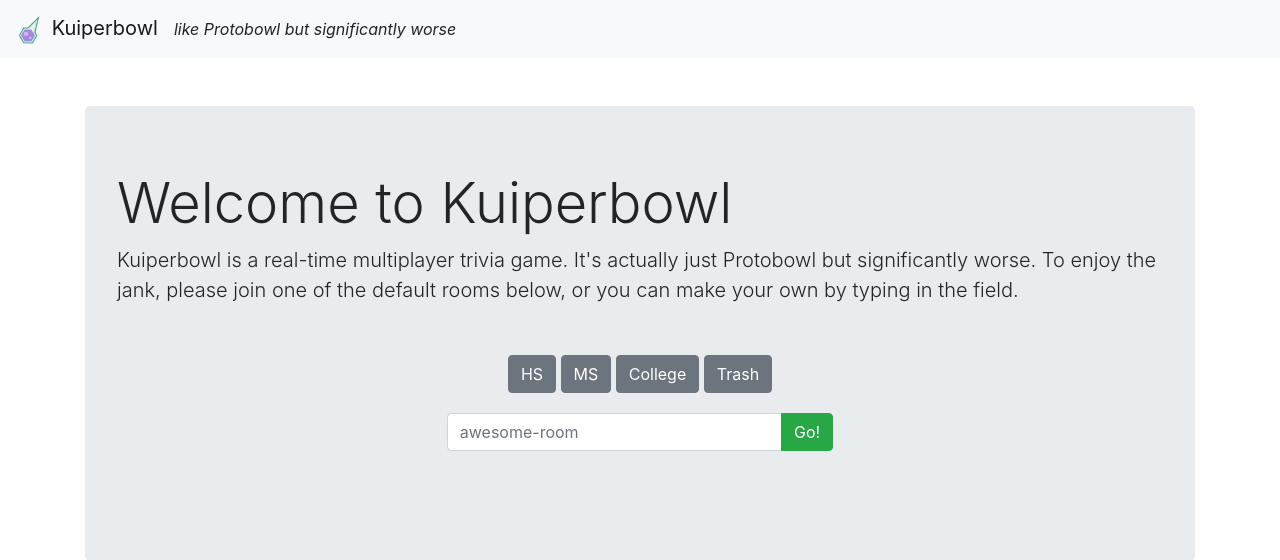
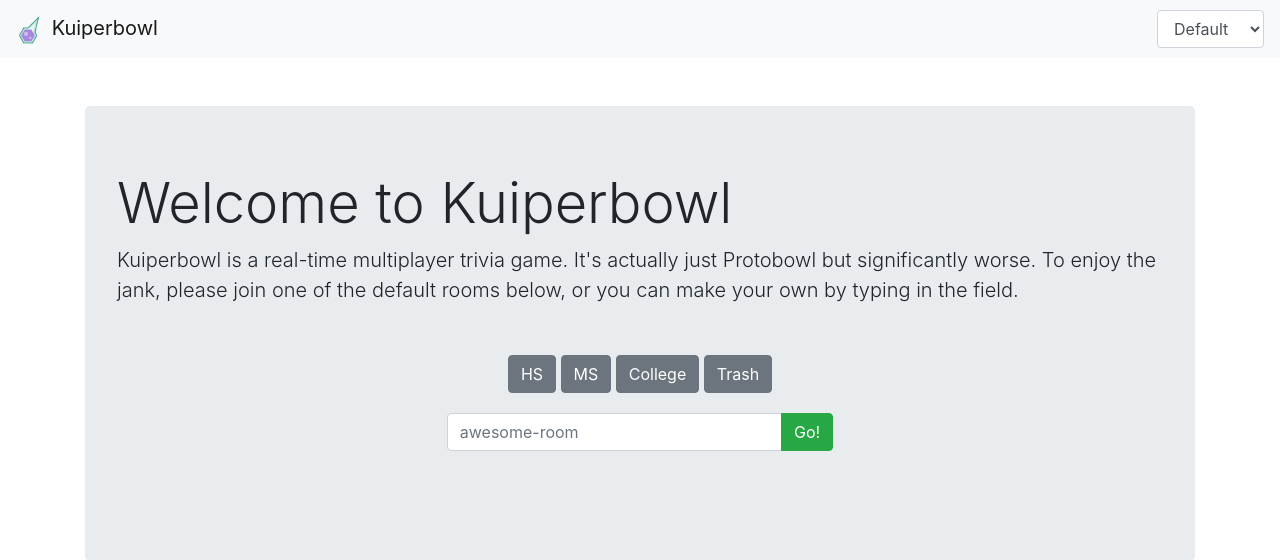
Before and after one commit to jasmaa/kuiperbowl, a Django app: page / in a window 1280 px wide. Shown: the top 560 px of the page. Run offline with Django 3.2, Linux system fonts and the light colour scheme; some libraries are stand-ins or nearby versions.

Commit message:
add theming cookies

```diff
--- /dev/null
+++ b/game/static/game/base.js
@@ -0,0 +1,28 @@
+$(document).ready(function(){
+  load_theme();
+});
+
+var theme_map = {
+  "default":"https://stackpath.bootstrapcdn.com/bootstrap/4.1.3/css/bootstrap.min.css",
+  "darkly":"https://stackpath.bootstrapcdn.com/bootswatch/4.1.3/darkly/bootstrap.min.css",
+  "sketchy":"https://stackpath.bootstrapcdn.com/bootswatch/4.1.3/sketchy/bootstrap.min.css"
+};
+
+$('#theme-select').change(function(e) {
+  change_theme();
+});
+
+// changes bootswatch theme
+function change_theme(){
+  $('#theme-stylesheet').attr('href', theme_map[$('#theme-select').val()]);
+  setCookieAndPath('theme', $('#theme-select').val(), '/');
+}
+
+// loads theme from cookies
+function load_theme(){
+  var prefs = cookieToDict(document.cookie);
+  if(prefs['theme'] != undefined){
+    $('#theme-select').val(prefs['theme']);
+    $('#theme-stylesheet').attr('href', theme_map[$('#theme-select').val()]);
+  }
+}
--- a/game/static/game/gameEvents.js
+++ b/game/static/game/gameEvents.js
@@ -62,7 +62,3 @@ $('#reset-btn').click(function(e) {
 $('#chat-btn').click(function(e) {
   chat_init();
 });
-
-$('#theme-select').change(function(e) {
-  change_theme();
-});
--- a/game/static/game/userdata.js
+++ b/game/static/game/userdata.js
@@ -11,6 +11,10 @@ function setCookie(name, val){
   document.cookie = name+"="+val;
 }
 
+function setCookieAndPath(name, val, path){
+  document.cookie = name+"="+val+"; path="+path;
+}
+
 // I stole this
 function cookieToDict(str) {
     str = str.split('; ');
--- a/game/templates/game/base.html
+++ b/game/templates/game/base.html
@@ -29,6 +29,8 @@
   <link id="theme-stylesheet" rel="stylesheet" href="https://stackpath.bootstrapcdn.com/bootstrap/4.1.3/css/bootstrap.min.css">
   <link rel="stylesheet" href="https://use.fontawesome.com/releases/v5.5.0/css/all.css" integrity="sha384-B4dIYHKNBt8Bc12p+WXckhzcICo0wtJAoU8YZTY5qE0Id1GSseTk6S+L3BlXeVIU" crossorigin="anonymous">
   <link rel="stylesheet" href={% static "game/game.css" %}>
+  <script src={% static "game/base.js" %}></script>
+  <script type="text/javascript" src={% static "game/userdata.js" %}></script>
 
   {% block scripts %}
   {% endblock %}
--- a/game/templates/game/footer.html
+++ b/game/templates/game/footer.html
@@ -1,6 +1,6 @@
 <footer>
   <div class="container">
-    <h5>Kuiperbowl</h5>
+    <h5 style="display: inline;">Kuiperbowl</h5>
     <p>You have reached the end.</p>
   </div>
 </footer>
--- a/game/templates/game/navbar.html
+++ b/game/templates/game/navbar.html
@@ -1,18 +1,21 @@
-{% load static %}
-{% block navbar %}
+{% load static %} {% block navbar %}
 
 <nav class="navbar navbar-expand-lg navbar-light bg-light">
   <a class="navbar-brand" href="/">
     <img src={% static "game/comet.png" %} alt="Kuiperbowl logo">
     Kuiperbowl
   </a>
-  <i>like Protobowl but significantly worse</i>
 
-  <button class="navbar-toggler" type="button" data-toggle="collapse" data-target="#navbarSupportedContent" aria-controls="navbarSupportedContent" aria-expanded="false" aria-label="Toggle navigation">
-    <span class="navbar-toggler-icon"></span>
-  </button>
-
-  <div class="collapse navbar-collapse" id="navbarSupportedContent">
+  <div class="navbar-collapse collapse w-100 order-3 dual-collapse2">
+    <ul class="navbar-nav ml-auto">
+      <li class="nav-item">
+        <select id="theme-select" class="form-control">
+          <option value="default">Default</option>
+          <option value="darkly">Darkly</option>
+          <option value="sketchy">Sketchy</option>
+        </select>
+      </li>
+    </ul>
   </div>
 </nav>
 
```
Also changed, not shown: game/static/game/game.js (+1 -13 lines), game/templates/game/game.html (+2 -9 lines).
